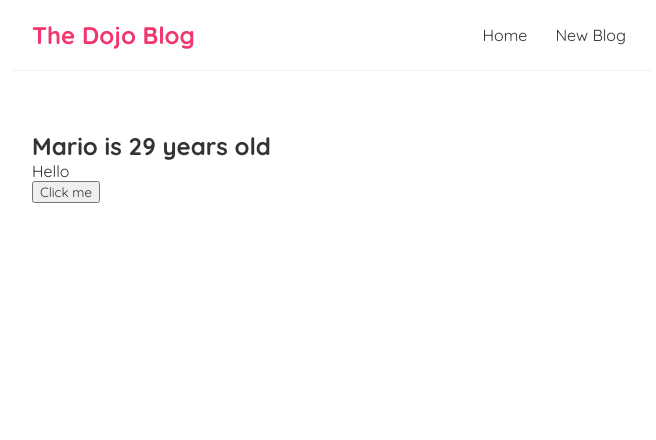
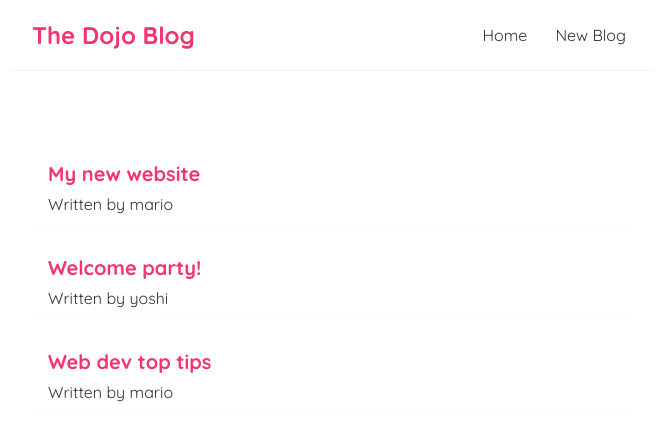
Before and after one commit to aramirezaliste/repasandoReact, a React (Vite) app: page / in a window 1280 px wide. Shown: the top 440 px of the page, without its empty margins (308-964 px from the left). Built offline with nearby package versions, Linux system fonts and the light colour scheme.

Commit message:
Map de blogs

```diff
--- a/src/Home.jsx
+++ b/src/Home.jsx
@@ -1,20 +1,20 @@
 import { useState } from "react"
 
 const Home = () => {
-const [name, setName] = useState("Mario")
-const [age, setAge] = useState(29)
-
-const handleClick = () => {
-    setName("Andres")
-    setAge(32)
-}
+    const [blogs, setBlogs] = useState([
+        { title: "My new website", body: "lorem ipsum...", author: "mario", id: 1 },
+        { title: "Welcome party!", body: "lorem ipsum...", author: "yoshi", id: 2 },
+        { title: "Web dev top tips", body: "lorem ipsum...", author: "mario", id: 3 }
+    ]);
 
     return (
         <div className="home">
-            <h2>{name} is {age} years old</h2>
-            <p>Hello</p>
-            <button onClick={handleClick}>Click me</button>
-
+            {blogs.map((blog) => (
+                <div className="blog-preview" key={blog.id}>
+                    <h2>{blog.title}</h2>
+                    <p>Written by {blog.author}</p>
+                </div>
+            ))}
         </div>
     );
 }
--- a/src/index.css
+++ b/src/index.css
@@ -33,3 +33,18 @@
   margin: 40px auto;
   padding: 20px;
 }
+
+/* blog previews / list */
+.blog-preview {
+  padding: 10px 16px;
+  margin: 20px 0;
+  border-bottom: 1px solid #fafafa;
+}
+.blog-preview:hover {
+  box-shadow: 1px 3px 5px rgba(0,0,0,0.1);
+}
+.blog-preview h2 {
+  font-size: 20px;
+  color: #f1356d;
+  margin-bottom: 8px;
+}
```
